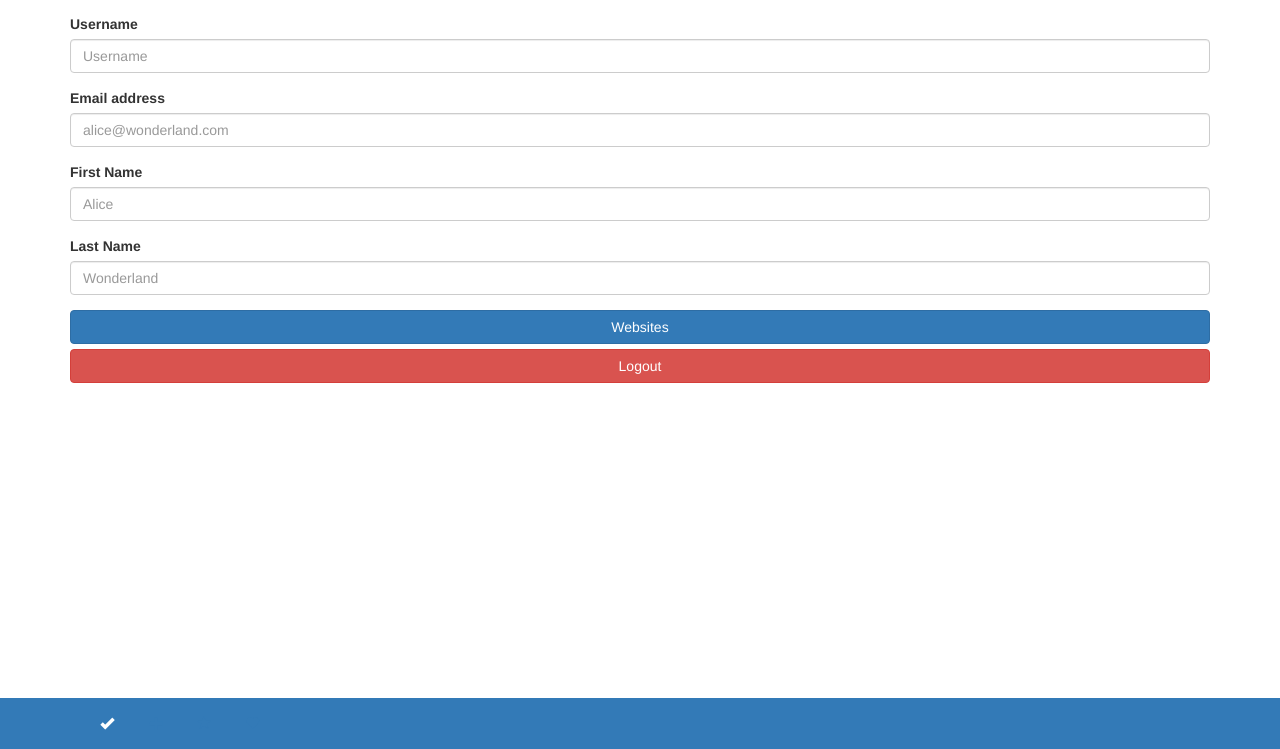
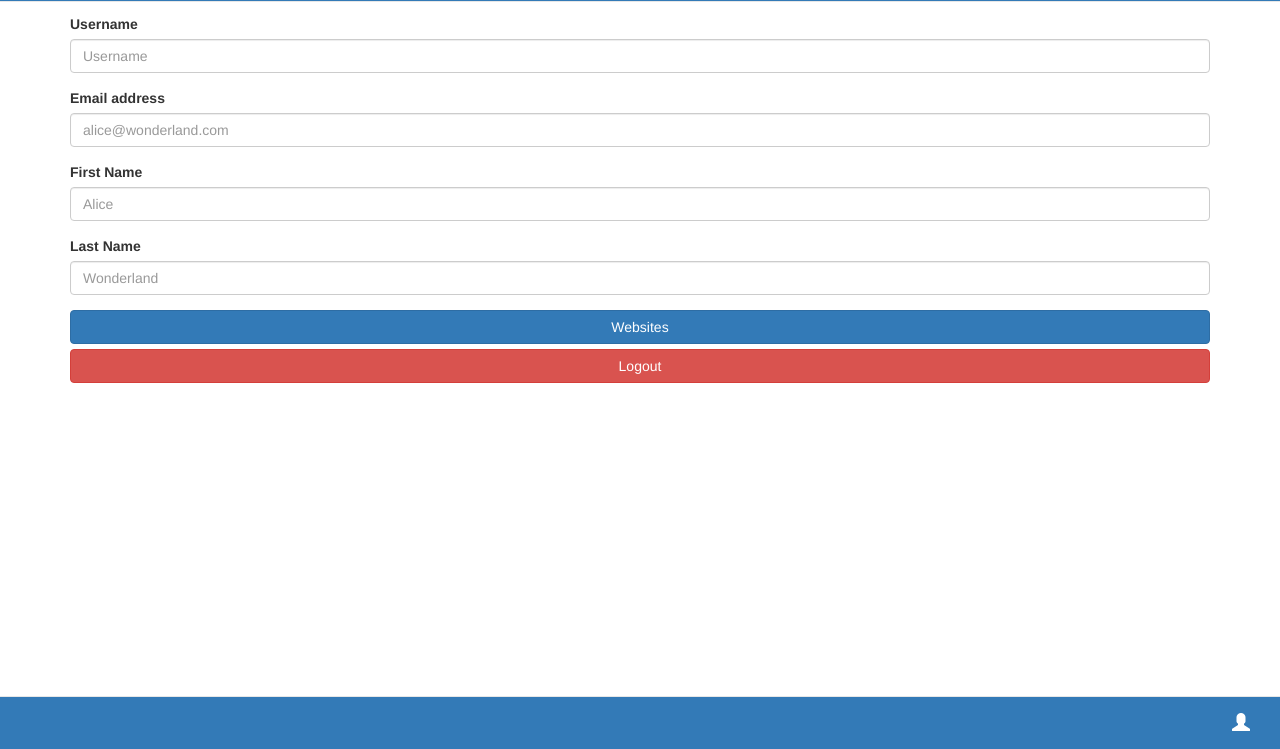
Before and after one commit to ashish-kalbhor/webdev, a website: page public/assignment/profile.html in a window 1280 px wide. Shown: the part 51-800 px from the top of the page. Drawn offline with nearby package versions, Linux system fonts and the light colour scheme.

Commit message:
Updating Nav bar.

```diff
--- a/public/assignment/css/style.css
+++ b/public/assignment/css/style.css
@@ -6,16 +6,31 @@ input.form-control {
     margin-bottom: 5px;
 }
 
-.navbar-default .navbar-brand{
+.navbar-default {
+    background-color: #337ab7;
+}
+
+.navbar-default .navbar-brand {
     color: white;
 }
 
-.navbar-default {
-    background-color: #428bca;
-    border-color: #e7e7e7;
+.navbar .navbar-nav {
+    display: inline-block;
+    float: none;
+    vertical-align: top;
 }
 
-.glyphicon-ok{
+.navbar .navbar-collapse {
+    text-align: center;
+}
+
+.navbar-default .navbar-nav .navbar-font {
+    color:white;
+    font-size:18px;
+}
+
+.glyphicon-ok,
+.glyphicon-user{
     margin-right: 15px;
     color: white;
 }
--- a/public/assignment/profile.html
+++ b/public/assignment/profile.html
@@ -11,15 +11,14 @@
 
 <nav class="navbar navbar-default navbar-fixed-top">
     <div class="container-fluid">
-        <div class="navbar-header">
-            <a class="navbar-brand" href="#">Profile</a>
-            <p class="navbar-text pull-right">
-                <a href="profile.html" class="navbar-link"><span class="glyphicon glyphicon-ok"></span></a>
-            </p>
-        </div>
+        <ul class="nav navbar-nav navbar-header">
+            <li class=""><a class="navbar-font">Profile</a></li>
+        </ul>
+        <ul class="nav navbar-nav navbar-right pull-right">
+            <li><a class="navbar-font" href="#"><span class="glyphicon glyphicon-ok"></span></a></li>
+        </ul>
     </div>
 </nav>
-
 
 <div class="container">
     <form>
@@ -46,33 +45,12 @@
     <a class="btn btn-danger  btn-block"
        href="login.html">Logout</a>
 </div>
-
-<nav class="navbar navbar-fixed-bottom bg-primary">
-    <div class="container">
-        <div class="row navbar-text">
-            <div class="col-xs-3 text-center">
-                <a href="#">
-                    <span class="glyphicon glyphicon-ok"></span>
-                </a>
-            </div>
-            <div class="col-xs-3 text-center">
-                <a href="#">
-                    <span class="glyphicon glyphicon-plus"></span>
-                </a>
-            </div>
-            <div class="col-xs-3 text-center">
-                <a href="#">
-                    <span class="glyphicon glyphicon-star"></span>
-                </a>
-            </div>
-            <div class="col-xs-3 text-center">
-                <a href="#">
-                    <span class="glyphicon glyphicon-heart"></span>
-                </a>
-            </div>
-        </div>
+<nav class="navbar navbar-default navbar-fixed-bottom">
+    <div class="container-fluid">
+        <ul class="nav navbar-nav navbar-right pull-right">
+            <li><a class="navbar-font" href="profile.html"><span class="glyphicon glyphicon-user"></span></a></li>
+        </ul>
     </div>
 </nav>
-
 </body>
 </html>
```
